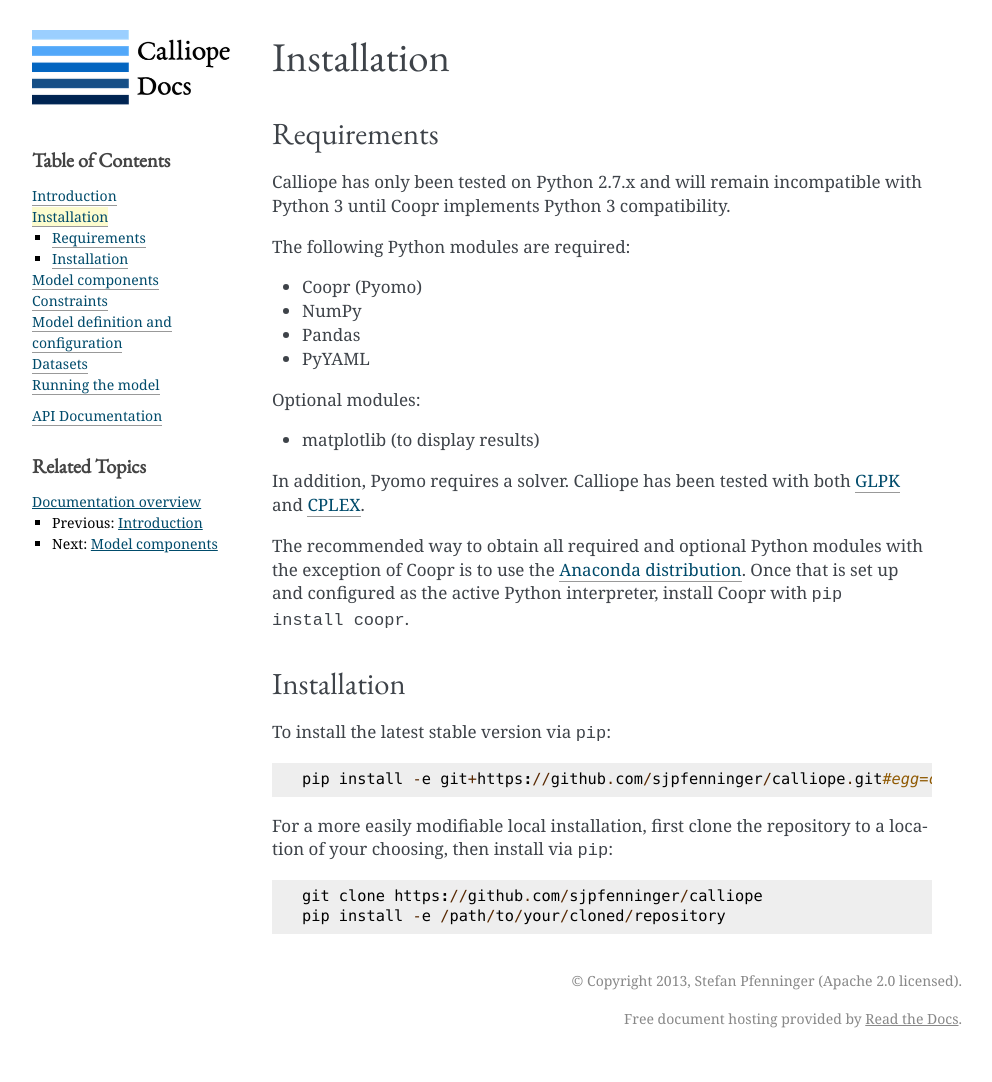
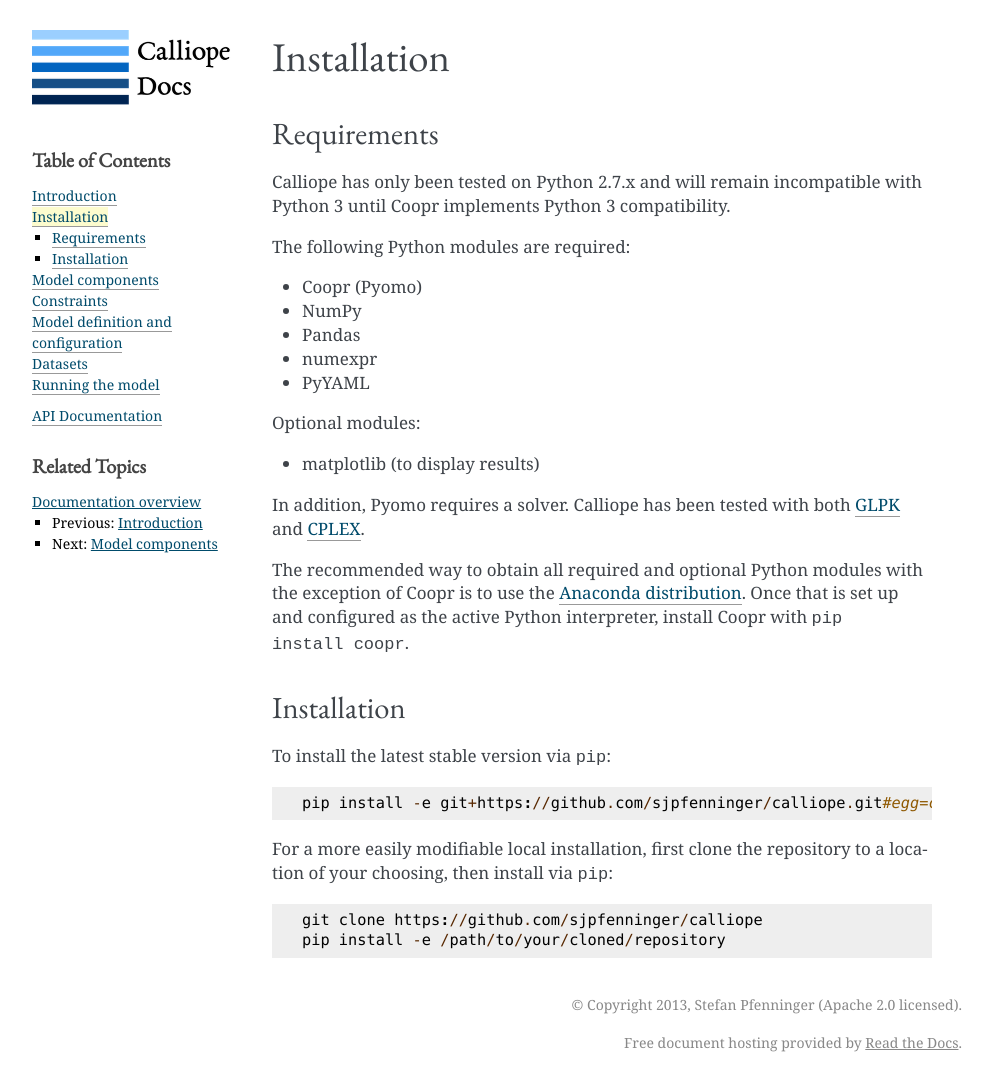
Before and after one commit to calliope-project/calliope, a Sphinx documentation site: the page built from doc/model/installation.rst, in a window 1280 px wide. Shown: the whole page, without its empty margins (148-1140 px from the left). Built offline with Sphinx 7.4.7, drawn with Linux system fonts in a browser that asks for light colours; pages that are not in the unit, such as notebooks, are missing from menus; before the commit the page ends 1058 px from its top, so only the background shows below that.

Commit message:
Added numexpr to requirements

```diff
--- a/doc/model/installation.rst
+++ b/doc/model/installation.rst
@@ -14,6 +14,7 @@
 * Coopr (Pyomo)
 * NumPy
 * Pandas
+* numexpr
 * PyYAML
 
 Optional modules:
--- a/setup.py
+++ b/setup.py
@@ -18,6 +18,7 @@
     install_requires=[
         "coopr >= 3.5.8669",
         "numpy >= 1.7.1",
+        "numexpr >= 2.4"
         "pandas >= 0.14.0",
         "pyyaml >= 3.10"
     ],
```
